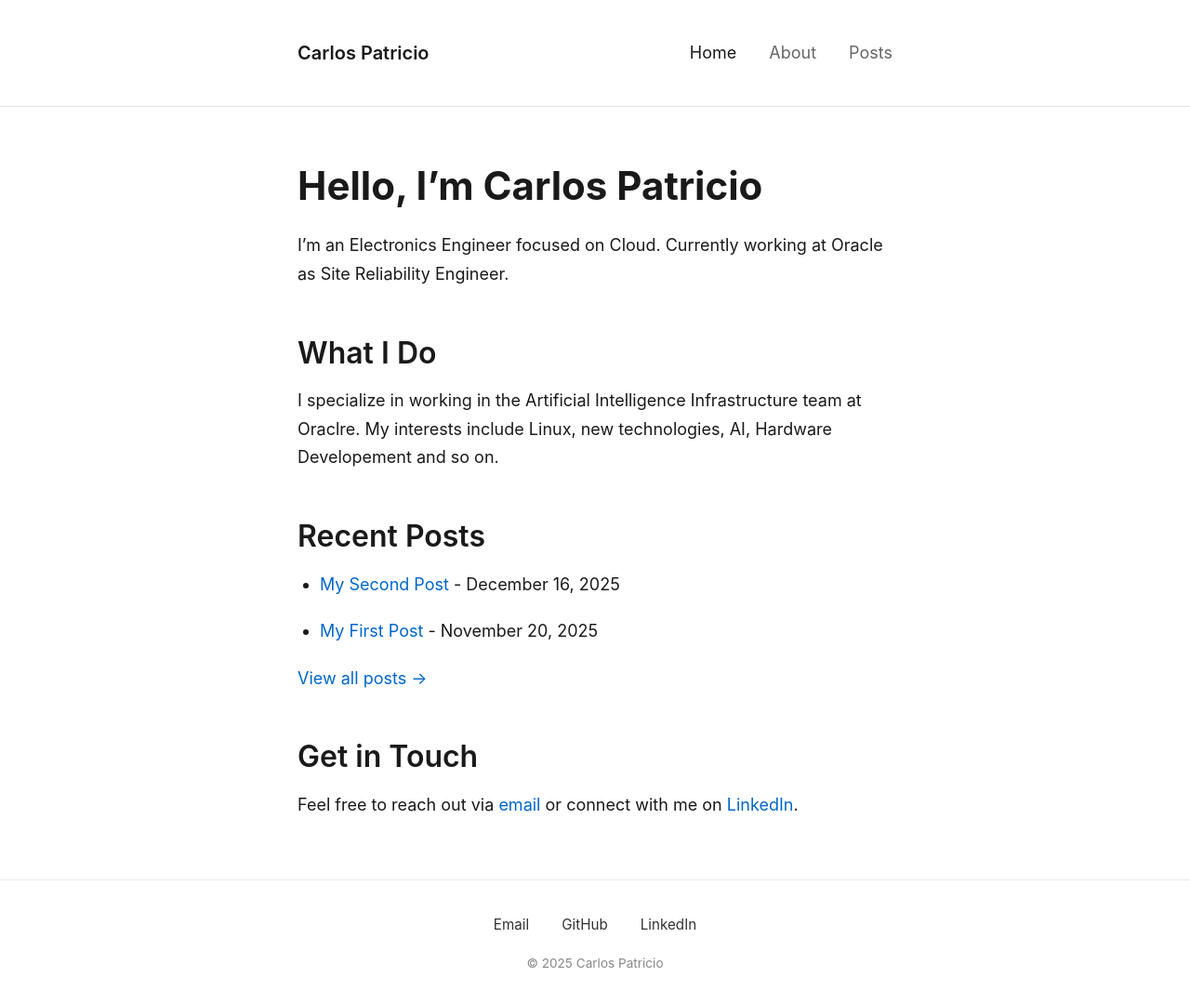
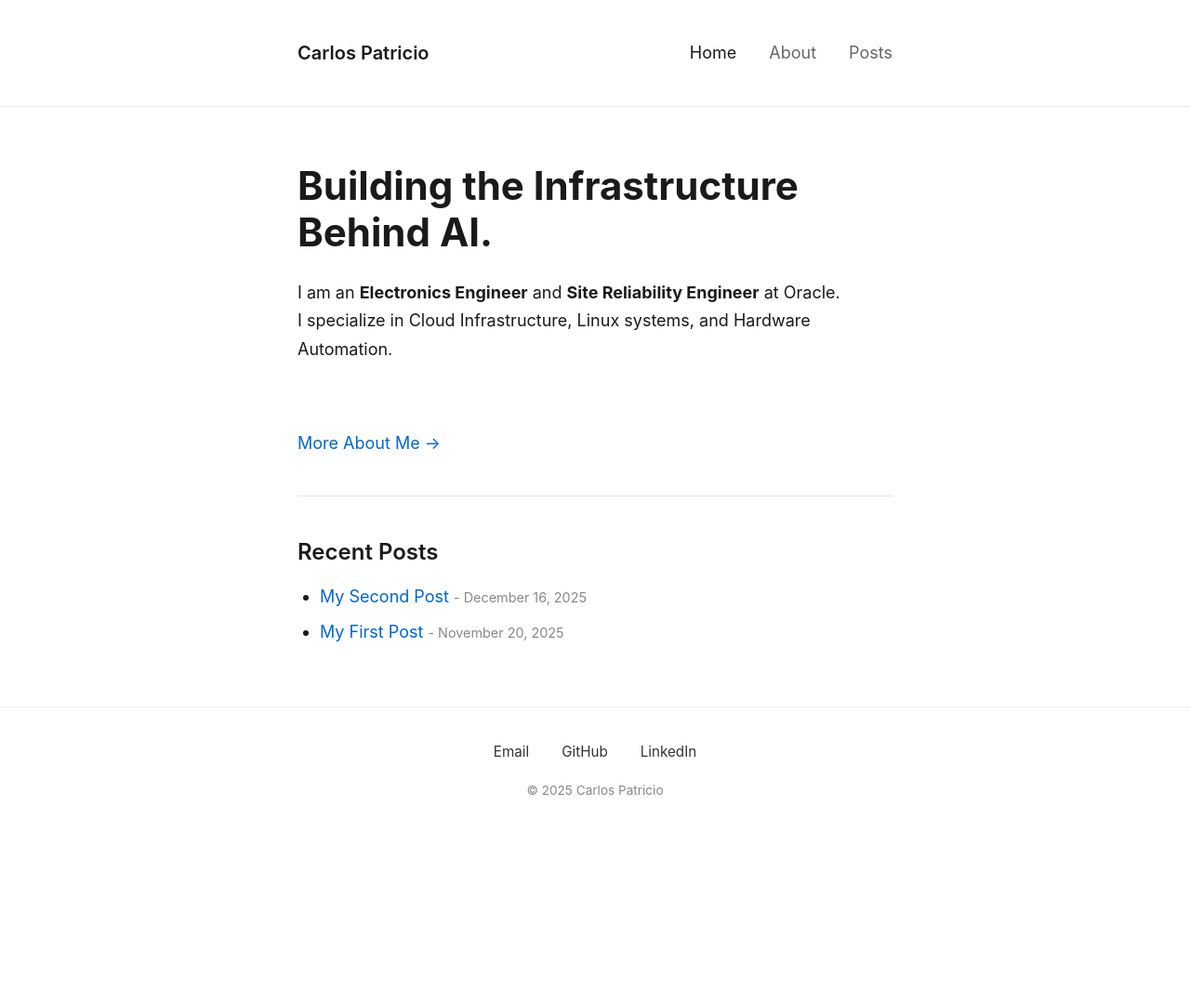
Before and after one commit to capatric/capatric.github.io, a Jekyll site: the page built from index.md, in a window 1280 px wide. Shown: the whole page at 93% size. Built offline with Jekyll 4.4.1, drawn with Linux system fonts in a browser that asks for light colours; after the commit the page ends 900 px from its top, so only the background shows below that.

Commit message:
modification in home page

```diff
--- a/index.md
+++ b/index.md
@@ -3,22 +3,26 @@ layout: default
 title: Home
 ---
 
-# Hello, I'm Carlos Patricio
+<!-- 1. The Hero Section: Big and bold -->
+# Building the Infrastructure Behind AI.
 
-I'm an Electronics Engineer focused on Cloud. Currently working at Oracle as Site Reliability Engineer.
+I am an **Electronics Engineer** and **Site Reliability Engineer** at Oracle.
+I specialize in Cloud Infrastructure, Linux systems, and Hardware Automation.
 
-## What I Do
+<br>
 
-I specialize in working in the Artificial Intelligence Infrastructure team at Oraclre. My interests include Linux, new technologies, AI, Hardware Developement and so on.
+<!-- 2. Call to Action: Direct them to your Resume/About page -->
+[More About Me →](/about)
 
-## Recent Posts
+---
 
-{% for post in site.posts limit:3 %}
-- [{{ post.title }}]({{ post.url }}) - {{ post.date | date: "%B %d, %Y" }}
-{% endfor %}
-
-[View all posts →](/posts)
-
-## Get in Touch
-
-Feel free to reach out via [email](mailto:{{ site.email }}) or connect with me on [LinkedIn](https://linkedin.com/in/capatric).
+<!-- 3. Recent Posts (Optional: Only keep if you write blogs) -->
+### Recent Posts
+<ul>
+  {% for post in site.posts limit:3 %}
+    <li>
+      <a href="{{ post.url }}">{{ post.title }}</a>
+      <span style="color: #888; font-size: 0.9rem;">- {{ post.date | date: "%B %d, %Y" }}</span>
+    </li>
+  {% endfor %}
+</ul>
```
